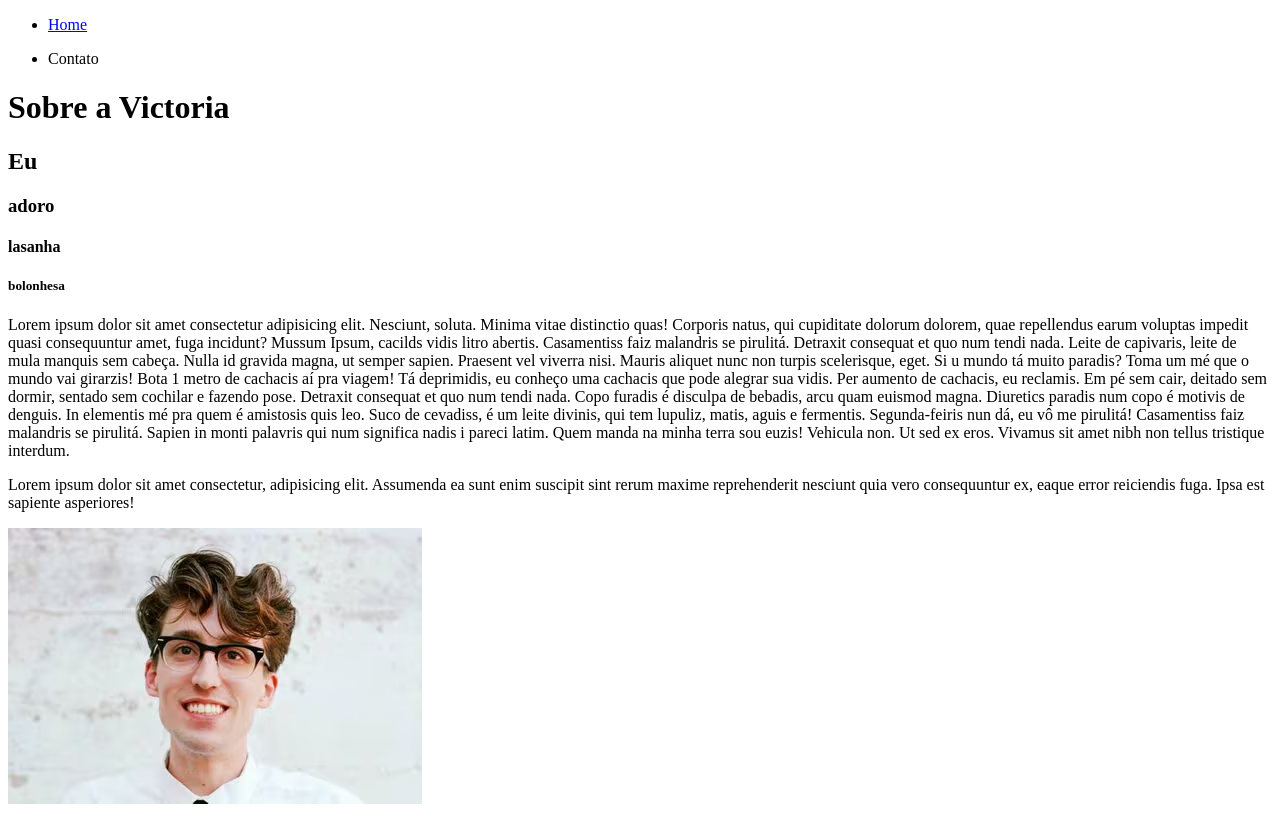
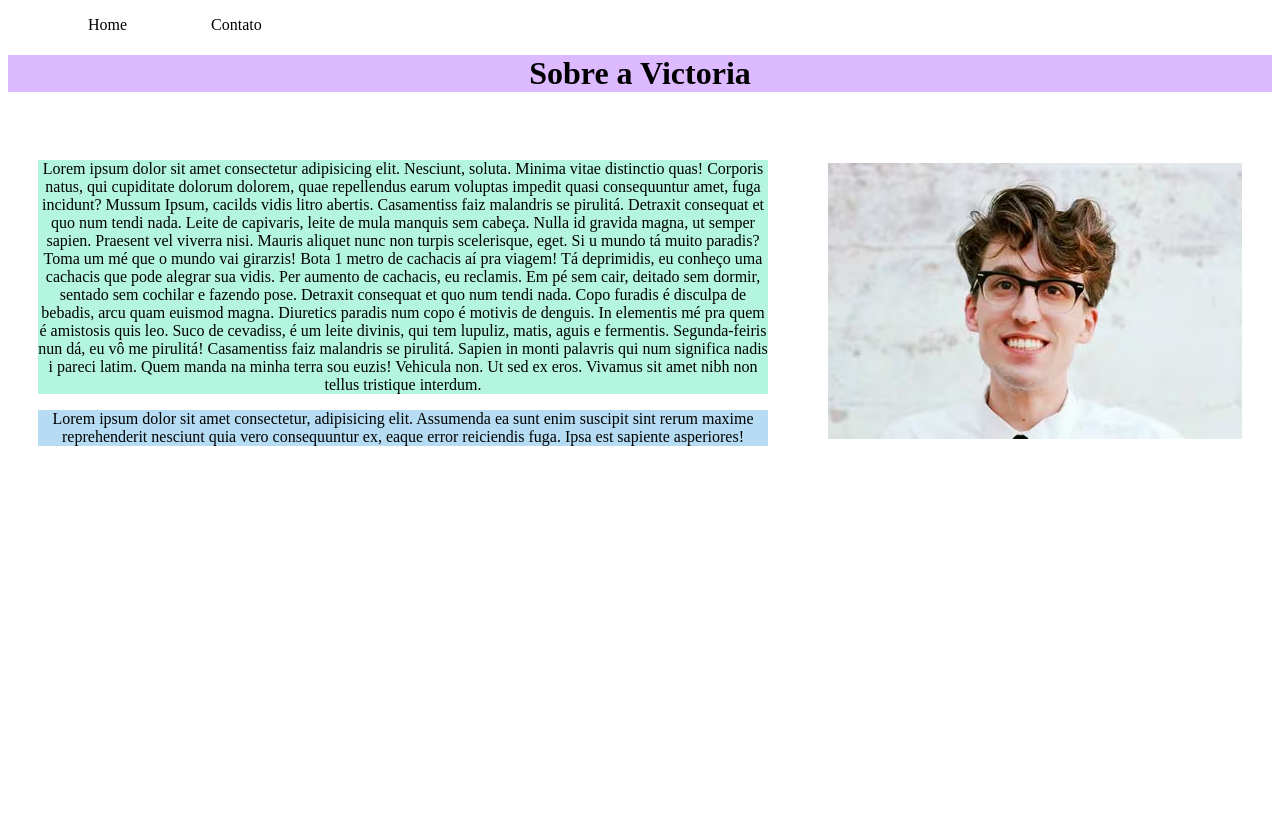
Before and after one commit to victoriaportugal/fundamentos-web, a plain HTML site: page index.html in a window 1280 px wide. Drawn offline with Linux system fonts and the light colour scheme.

Commit message:
Aula 02 CSS conceitos basicos

```diff
--- /dev/null
+++ b/assets/img/css/style.css
@@ -0,0 +1,42 @@
+/* estilos da pagina Indeex html*/
+.p1{
+    background-color: rgb(180, 245, 223);
+    text-align: center;
+}
+
+.p2{
+    background-color: rgb(181, 220, 243);
+    font-size: 30;
+    text-align: center;
+}
+
+.container {
+    display: flex;
+    flex-flow: row;
+    justify-content: center;
+    align-items: center;
+  }
+
+#menu li{
+    display: inline;
+    padding: 40px;
+}
+
+#menu li a {
+    text-decoration: none;
+    color: black;
+}
+
+#menu li a:hover{
+    color: grey;
+}
+
+.center {
+    padding: 30px;
+}
+
+.img{
+    padding: 30px;
+}
+
+/* estilos da pagina contato html*/
--- a/index.html
+++ b/index.html
@@ -4,21 +4,23 @@
     <meta charset="UTF-8">
     <meta name="viewport" content="width=device-width, initial-scale=1.0">
     <title>Meu perfil</title>
+    <link rel="stylesheet" href="assets/img/css/style.css">
 </head>
 <body>
-    <ul>
-        <li> <a href="index.html" > Home</a> </li>
-    </ul>
-    <ul>
-        <li> <a href="contato.html"> </a> Contato </li>
+    <ul id="menu">
+        <li>
+            <a href="index.html" > Home</a>
+        </li>
+        <li>
+            <a href="contato.html"> Contato </a>
+        </li>
     </ul>
 
-    <h1> Sobre a Victoria </h1>
-    <h2>Eu</h2>
-    <h3>adoro</h3>
-    <h4>lasanha</h4>
-    <h5>bolonhesa</h5>
-    <p>
+    <h1 style="background-color: rgb(221, 185, 255); text-align: center;"> Sobre a Victoria </h1>
+
+    <div class="container">
+        <div class="center">
+            <p class="p1">
                 Lorem ipsum dolor sit amet consectetur adipisicing elit. Nesciunt, soluta. Minima vitae distinctio quas! Corporis natus, qui cupiditate dolorum dolorem, quae repellendus earum voluptas impedit quasi consequuntur amet, fuga incidunt?
                 Mussum Ipsum, cacilds vidis litro abertis.  Casamentiss faiz malandris se pirulitá. Detraxit consequat et quo num tendi nada. Leite de capivaris, leite de mula manquis sem cabeça. Nulla id gravida magna, ut semper sapien.
 
@@ -30,10 +32,16 @@
 
                 Casamentiss faiz malandris se pirulitá. Sapien in monti palavris qui num significa nadis i pareci latim. Quem manda na minha terra sou euzis! Vehicula non. Ut sed ex eros. Vivamus sit amet nibh non tellus tristique interdum.
             </p>
-    <p>
+            <p class="p2">
                 Lorem ipsum dolor sit amet consectetur, adipisicing elit. Assumenda ea sunt enim suscipit sint rerum maxime reprehenderit nesciunt quia vero consequuntur ex, eaque error reiciendis fuga. Ipsa est sapiente asperiores!
 
             </p>
-    <img src="assets/img/fotomoco.avif" alt="foto aleatoria de moço">
+        </div>
+
+        <div>
+            <img class="img" src="assets/img/fotomoco.avif" alt="foto aleatoria de moço">
+        </div>
+    </div>
+
 </body>
 </html>
```
Also changed, not shown: contato.html (+10 -5 lines). Lines whose indentation alone changed are shown as unchanged.
